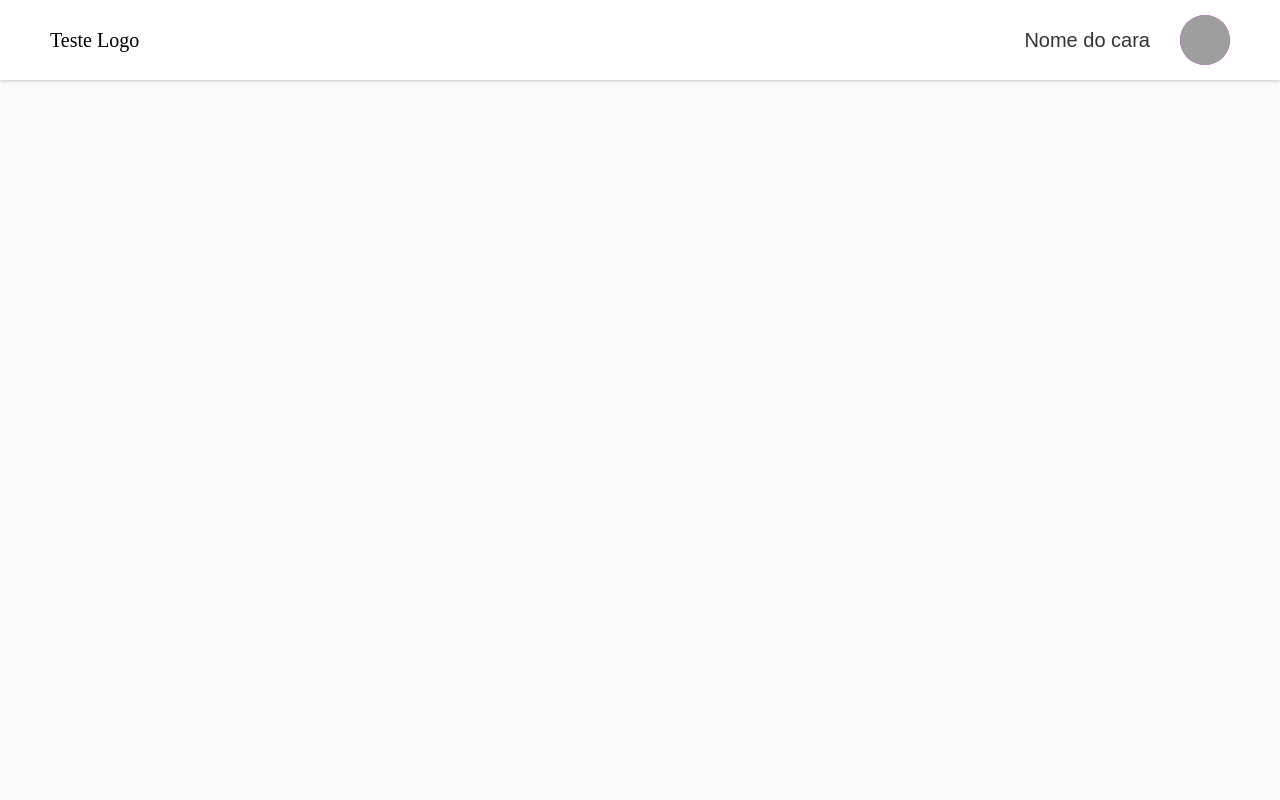
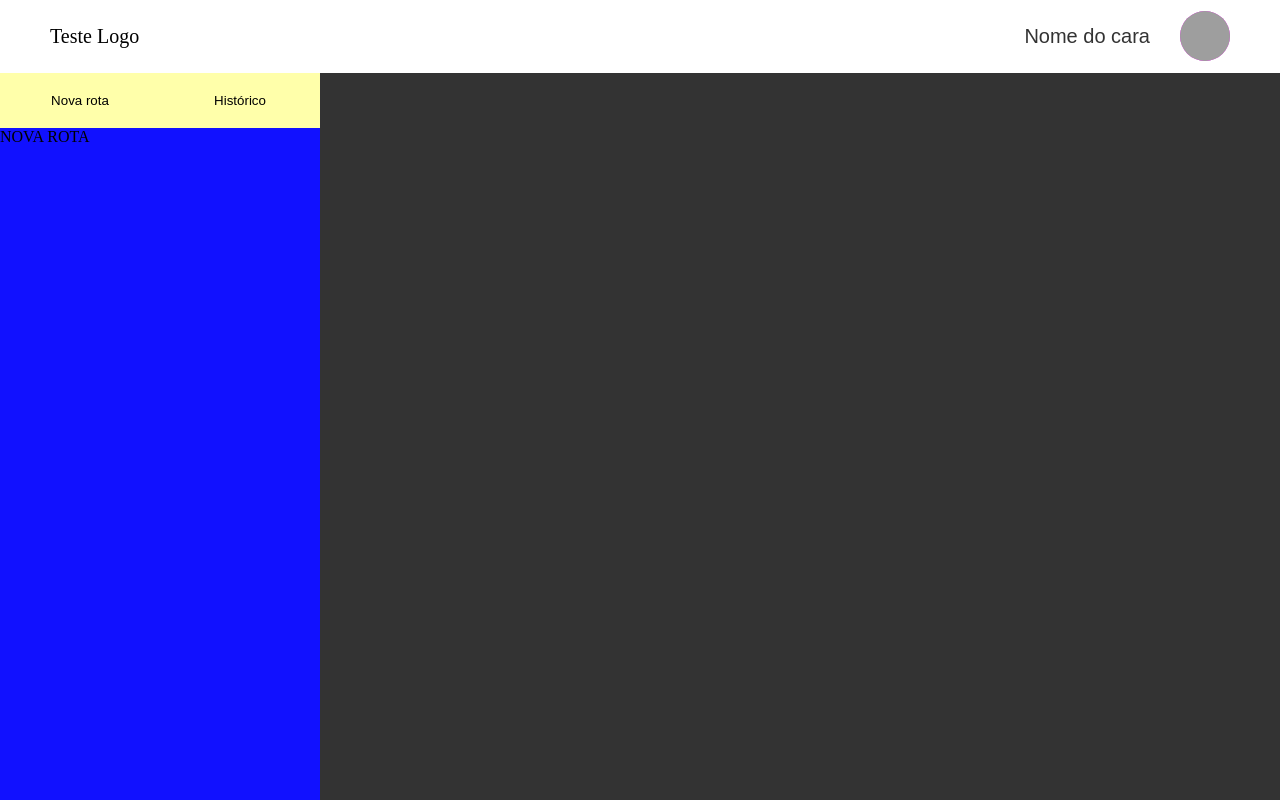
Before and after one commit to igorulian/desafio-roteirizador, a React (Create React App) app in the folder frontend/: page /dashboard in a window 1280 px wide. Built offline with nearby package versions, Linux system fonts and the light colour scheme; grey boxes are pictures that could not be loaded.

Commit message:
add "editor" skeleton component

```diff
--- /dev/null
+++ b/frontend/src/pages/Dashboard/components/editor/index.tsx
@@ -0,0 +1,28 @@
+import React, { useState } from 'react'
+import { EditorContainer, EditorSelector, EditorSelectorOption, OptionContainer } from './styles'
+
+const Editor:React.FC = () => {
+  const [selector, setSelector] = useState(true)
+
+  return (
+    <EditorContainer>
+
+      <EditorSelector>
+        <EditorSelectorOption onClick={() => setSelector(true)}> Nova rota </EditorSelectorOption>
+        <EditorSelectorOption onClick={() => setSelector(false)}> Histórico </EditorSelectorOption>
+      </EditorSelector>
+
+      {selector
+        ? <OptionContainer>
+            <p> NOVA ROTA</p>
+          </OptionContainer>
+
+        : <OptionContainer>
+            <p> GISTOIO</p>
+          </OptionContainer>}
+
+    </EditorContainer>
+  )
+}
+
+export default Editor
--- /dev/null
+++ b/frontend/src/pages/Dashboard/components/editor/styles.ts
@@ -0,0 +1,35 @@
+import styled from 'styled-components'
+
+export const EditorContainer = styled.div`
+    display: flex;
+    flex-direction: column;
+    width: 25%;
+    height: 100%;
+    background-color: #f1f;
+`
+
+export const EditorSelector = styled.div`
+    display: flex;
+    justify-content: space-between;
+    width: 100%;
+    height: 60px;
+    background-color: #f11;
+`
+
+export const EditorSelectorOption = styled.button`
+    border-style: none;
+    width: 100%;
+    height: 100%;
+    cursor: pointer;
+    background-color: #ffa;
+    &:hover {
+        opacity: 0.8;
+    }
+`
+
+export const OptionContainer = styled.div`
+    display: flex;
+    width: 100%;
+    height: 100%;
+    background-color: #11f;
+`
--- a/frontend/src/pages/Dashboard/index.tsx
+++ b/frontend/src/pages/Dashboard/index.tsx
@@ -1,11 +1,16 @@
 import React from 'react'
 import Header from './components/header'
-import { Page } from './styles'
+import Editor from './components/editor'
+import { Page, PageInfo } from './styles'
 
 const Dashboard:React.FC = () => {
   return (
     <Page>
       <Header/>
+
+      <PageInfo>
+        <Editor/>
+      </PageInfo>
     </Page>
   )
 }
--- a/frontend/src/pages/Dashboard/styles.ts
+++ b/frontend/src/pages/Dashboard/styles.ts
@@ -8,3 +8,9 @@ export const Page = styled.div`
     height: 100%;
     background-color: #fafafa;
 `
+
+export const PageInfo = styled.div`
+    display: flex;
+    height: 100%;
+    background-color: #333;
+`
```
